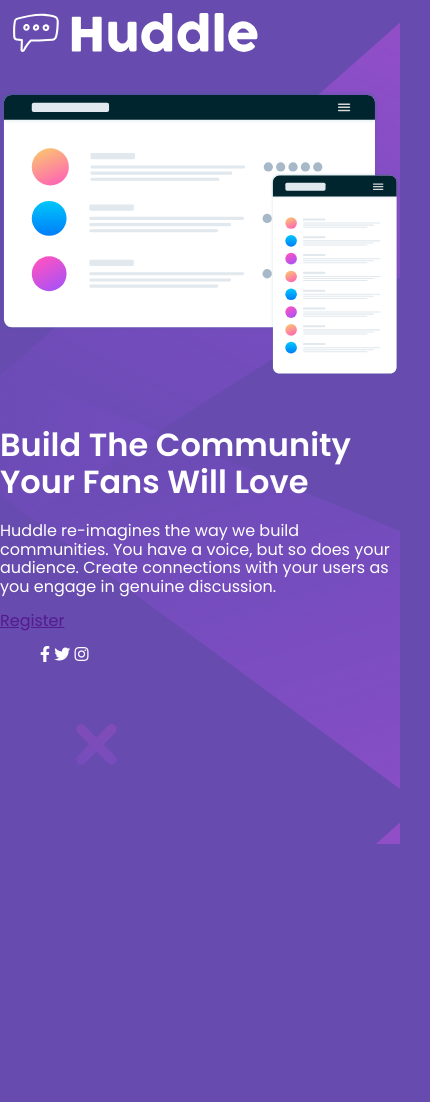
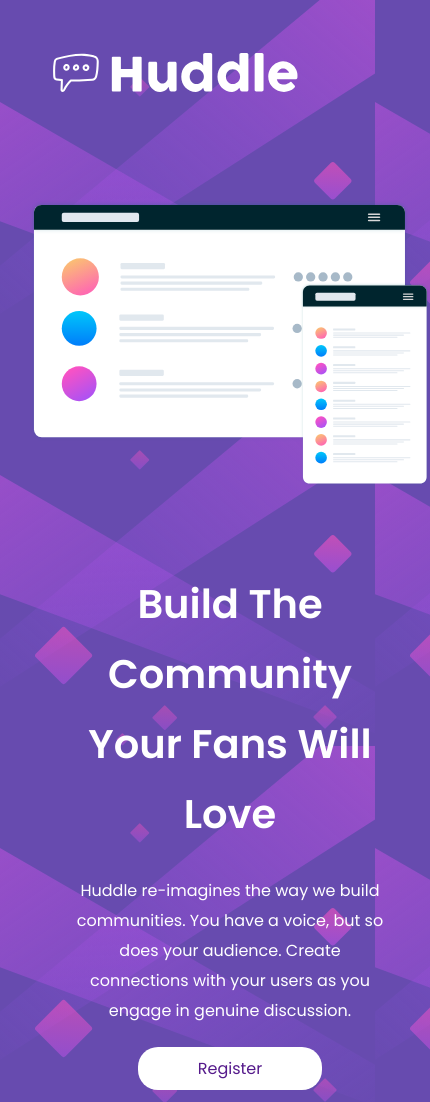
Before and after one commit to tosbaa/Huddle-Landing-Page, a plain HTML site: page index.html in a window 390 px wide. Shown: the top 1102 px of the page, 430 px wide, since content can reach past the window. Before the commit the page ends 844 px from the top, so only its background shows below. Drawn offline with Linux system fonts and the light colour scheme.

Commit message:
Finished responsivity

```diff
--- a/index.html
+++ b/index.html
@@ -10,8 +10,9 @@
       href="https://fonts.googleapis.com/css2?family=Open+Sans&family=Poppins:wght@400;600&display=swap"
       rel="stylesheet"
     />
+    <link rel="stylesheet" href="./styles/normalize.css">
     <link rel="stylesheet" href="./styles/style.css" />
-    <link rel="stylesheet" href="./styles/normalize.css">
+
 
     <link
       rel="icon"
@@ -33,7 +34,7 @@
       <h1><img src="./static/images/illustration-mockups.svg" alt=""></h1>
     </div>
 
-    <div>
+    <div class="description">
       <h1>Build The Community Your Fans Will Love</h1>
 
       <p>
--- a/sass/style.scss
+++ b/sass/style.scss
@@ -24,7 +24,13 @@ body {
     background-color: $violet;
 }
 
+header {
+    padding: 4rem;
+
+}
+
 .main-content {
+    padding: 3rem;
     display: grid;
     grid-template-columns: repeat(auto-fit, minmax(400px, 1fr));
 }
@@ -34,6 +40,65 @@ body {
         max-width: 100%;
         max-height: 100%;
     }
+}
+
+.description {
+    font-size: 2rem;
+    padding: 1rem 4rem;
+
+    p {
+        font-size: 1.6rem;
+        line-height: 3rem;
+        margin-bottom: 3rem;
+    }
+}
+
+h1 {
+    line-height: 7rem;
+}
+
+a, a:link {
+    font-size: 1.6rem;
+    text-decoration: none;
+    background-color: white;
+    border-radius: 2rem;
+    padding: 1rem 6rem;
+
+    &:active, &:hover {
+        color: white;
+        background-color: $soft-magenta;
+    }
+    transition: all 0.1s;
+}
+
+footer {
+    margin-top: -6rem;
+}
+
+ul {
+    display: flex;
+    flex-flow: row wrap;
+    justify-content: flex-end;
+    padding: 0;
+    margin: 0 5rem;
+
+}
+
+li {
+    padding: 1rem;
+    border: 1px solid white;
+    border-radius: 50%;
+    min-width: 38px;
+
+    &:hover, &:active {
+        border: 1px solid $soft-magenta;
+        color: $soft-magenta;
+        cursor: pointer;
+    }
+}
+
+li:not(:last-child) {
+    margin-right: 3rem;
 }
 
 .twitter {
@@ -49,6 +114,7 @@ body {
     @extend %fa-icon;
     @extend .fab;
 
+    text-align: center;
     &:before {
         content: fa-content($fa-var-facebook-f);
     }
@@ -62,3 +128,30 @@ body {
         content: fa-content($fa-var-instagram);
     }
 }
+
+@media only screen and (max-width: 1130px) {
+    ul {
+        justify-content: flex-start;
+    }
+}
+
+@media only screen and (max-width: 859px) {
+
+    body {
+        background-image: url("../static/images/bg-mobile.svg");
+    }
+
+    .description {
+        text-align: center;
+    }
+
+    footer {
+        margin-top: 0;
+        margin-bottom: 1rem;
+    }
+
+
+    ul {
+        justify-content: center;
+    }
+}
```
Also changed, not shown: styles/style.css, 1 other file.
